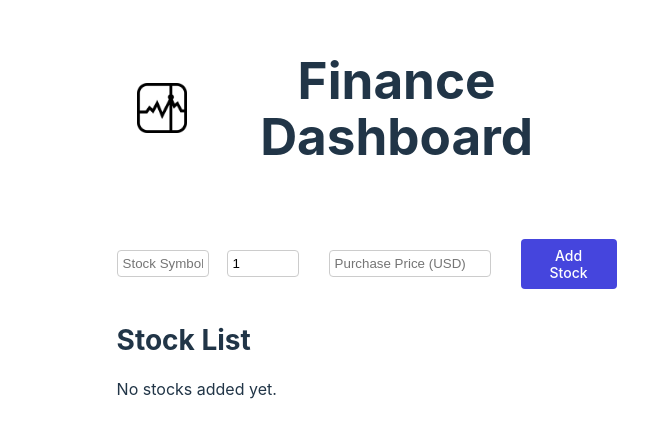
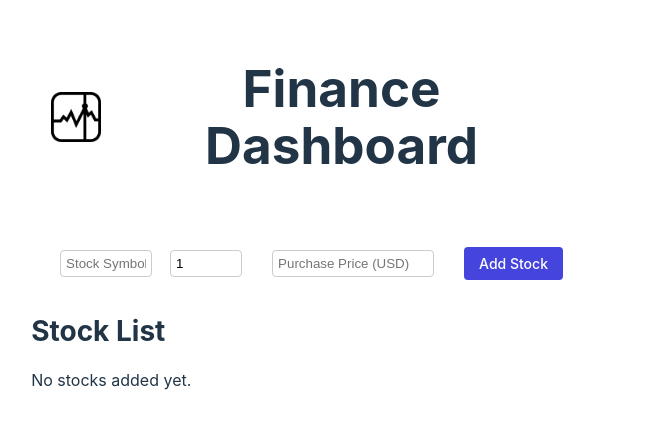
Before and after one commit to jayelinjiaqi/capstone-jayelin-se100, a React (Vite) app: page / in a window 1280 px wide. Shown: the part 193-630 px from the top of the page, without its empty margins (0-648 px from the left). Built offline with nearby package versions, Linux system fonts and the light colour scheme.

Commit message:
max 800 width 90% padding 20px

```diff
--- a/src/App.css
+++ b/src/App.css
@@ -1,9 +1,9 @@
 .container {
-  max-width: 1500px;
-  min-width: 500px;
+  max-width: 800px;
+  width: 90%;
   margin: auto;
   text-align: center;
-  padding: 20%;
+  padding: 20px;
 }
 
 .input-row {
```
